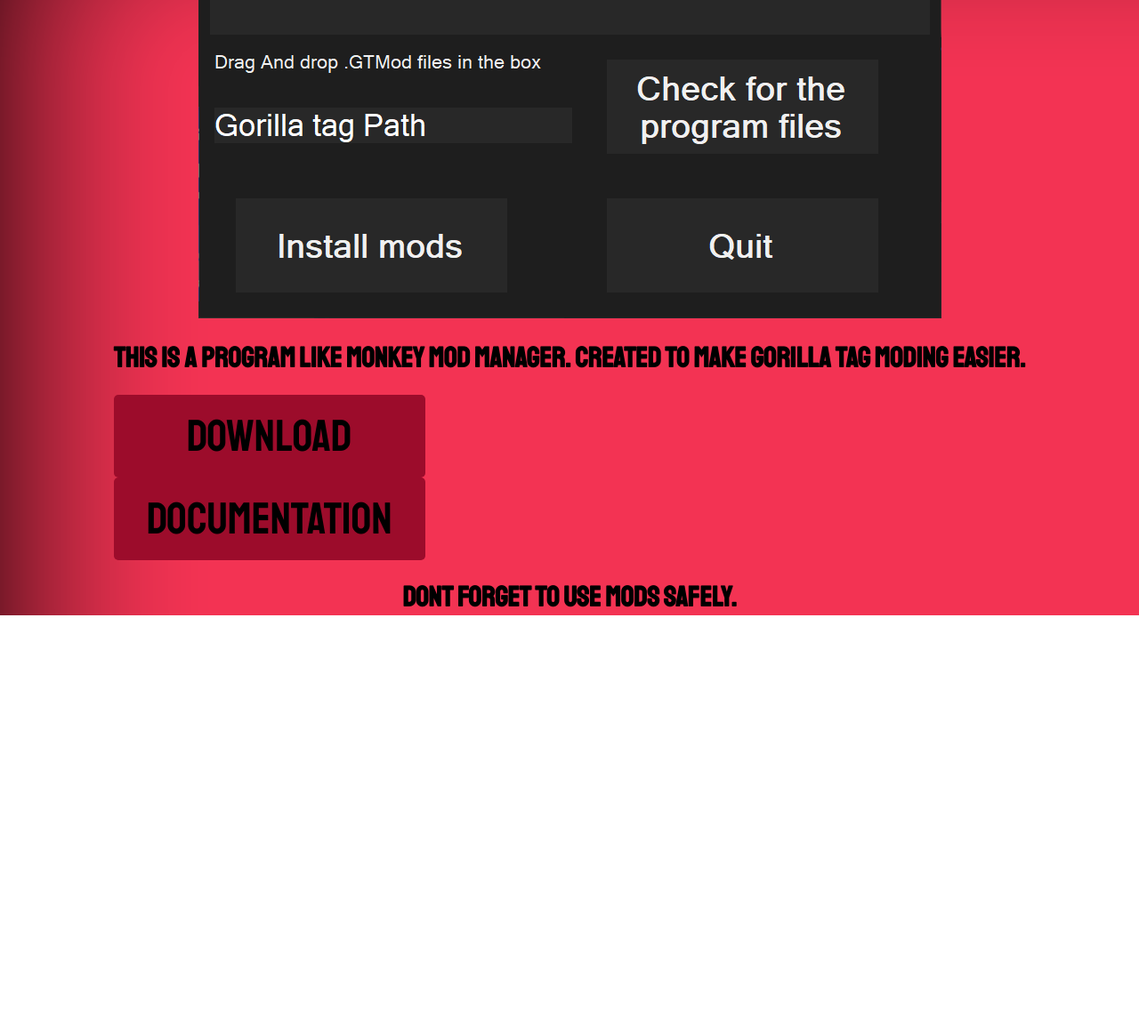
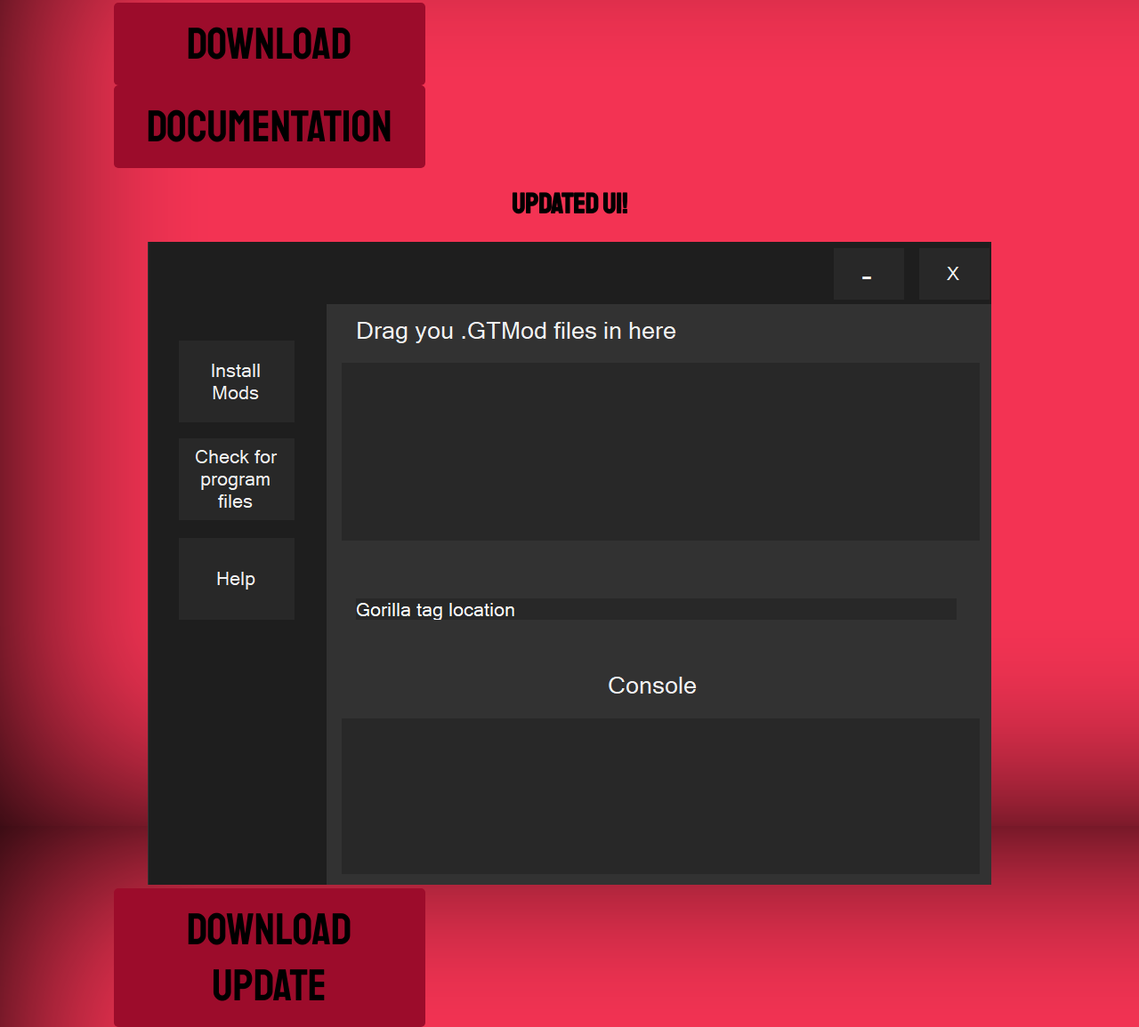
Before and after one commit to Hackermanbozo/GorillaTagModder, a plain HTML site: page index.html in a window 1280 px wide. Shown: the part 151-1306 px from the top of the page at 89% size. Before the commit the page ends 843 px from the top, so only its background shows below. Drawn offline with Linux system fonts and the light colour scheme.

Commit message:
Updated ui!

```diff
--- a/index.html
+++ b/index.html
@@ -60,8 +60,14 @@
         <a href="https://hackermanbozo.github.io/GorillaTagModder/Docs">
            Documentation
         </a>
+        <h1>Updated ui!</h1>
+        <img src="NewProgramPic.PNG">
+        <a href="https://www.mediafire.com/file/nuprlyyttf0vo8n/Modder.zip/file">
+            Download Update
+         </a>
     </div>
-    <h1>Dont forget to use mods safely.</h1>
+
+
 
 </body>
 </html>
```
Also changed, not shown: NewProgramPic.PNG (added).
